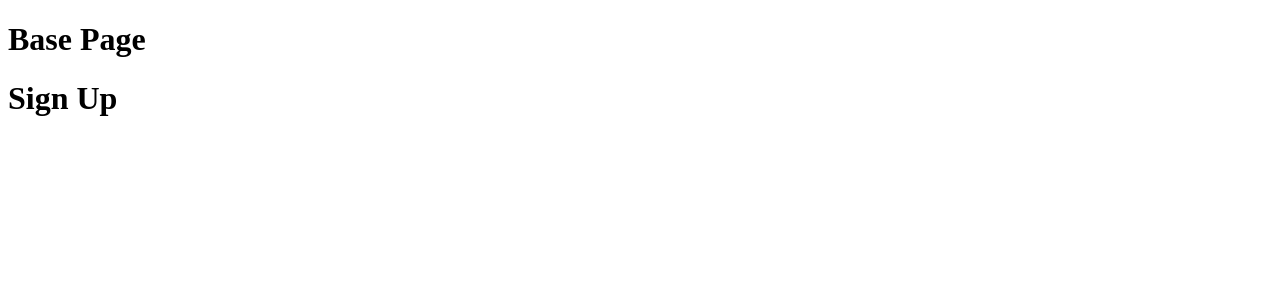
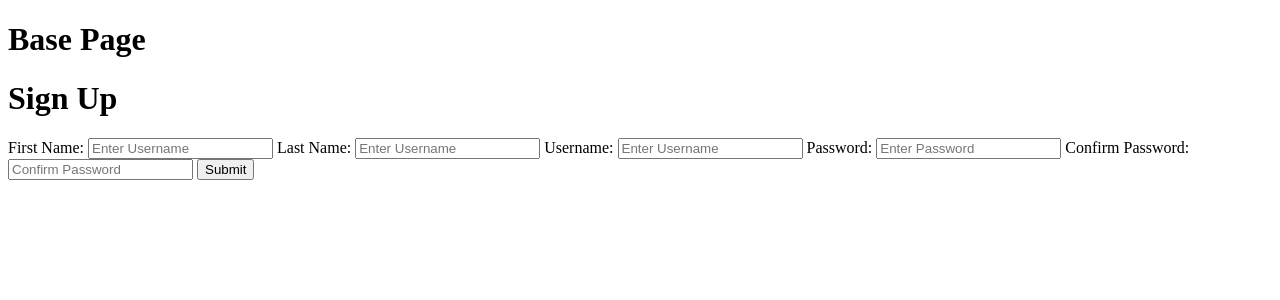
Before and after one commit to parthiv011/PaymentApp, a Django app: page /signup/ in a window 1280 px wide. Shown: the top 300 px of the page. Run offline with Django 4.2, Linux system fonts and the light colour scheme.

Commit message:
adding auth templates

```diff
--- a/PaymentApp/Payapp/templates/auth/signup.html
+++ b/PaymentApp/Payapp/templates/auth/signup.html
@@ -1,4 +1,22 @@
 {% extends 'base.html' %}
 {% block content %}
 <h1>Sign Up</h1>
+<form method="post">
+    {% csrf_token %}
+    <label>First Name: </label>
+    <input type="text" placeholder="Enter Username" name="last_name"></input>
+
+    <label>Last Name: </label>
+    <input type="text" placeholder="Enter Username" name="first_name"></input>
+
+    <label>Username: </label>
+    <input type="text" placeholder="Enter Username" name="username"></input>
+
+    <label>Password: </label>
+    <input type="password" placeholder="Enter Password" name="password"></input>
+
+    <label>Confirm Password: </label>
+    <input type="text" placeholder="Confirm Password" name="cpassword"></input>
+    <button type="submit">Submit</button>
+</form>
 {% endblock content %}
--- /dev/null
+++ b/PaymentApp/static/css/base.css
@@ -0,0 +1,5 @@
+*{
+    margin:0;
+    padding: 0;
+    box-sizing: border-box;
+}
```
Also changed, not shown: PaymentApp/Payapp/templates/auth/login.html (+9 -0 lines).
